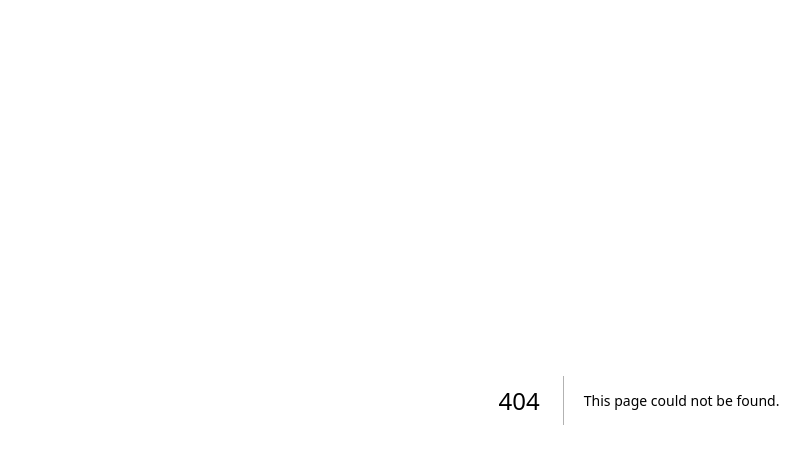
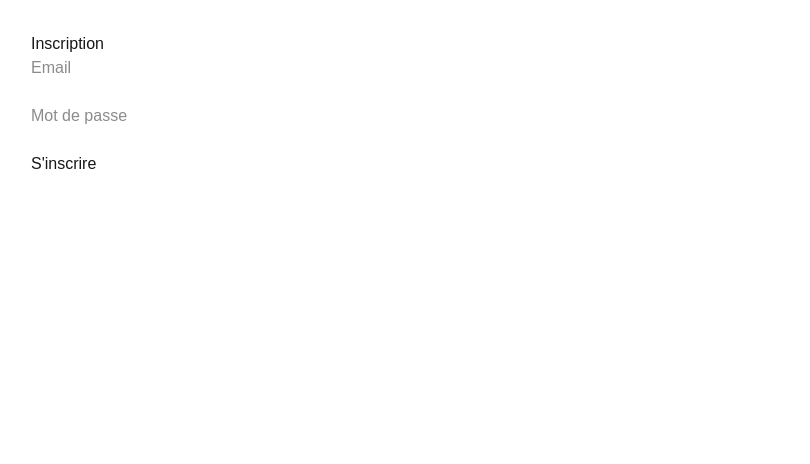
Before and after one commit to elyes-bk/media-challenge, a Next.js app: page /register in a window 1280 px wide. Before the commit this address had no page. Shown: the top 464 px of the page, without its empty margins (1-811 px from the left). Built offline with nearby package versions, Linux system fonts and the light colour scheme; no server answers.

Commit message:
inscription

```diff
--- /dev/null
+++ b/src/app/register/page.js
@@ -0,0 +1,57 @@
+'use client'
+
+import { useState } from 'react';
+import { supabase } from '@/lib/supabaseClient';
+
+export default function RegistrerPage(){
+
+    const [email,setEmail] = useState('');
+    const [password, setPassword] = useState('');
+    const [message, setMessage] = useState('')
+
+    const handleRegister = async (e) => {
+        e.preventDefault();
+
+        const {data, error} = await supabase.auth.signUp({
+            email,
+            password
+        })
+
+        if(error){
+            setMessage('Erreur: '+ error.message);
+            return;
+        }
+
+        await supabase.from('users').insert({
+            id: data.user.id,
+            email,
+            role: 'user'
+        })
+
+        setMessage('Inscription réussie ! Vérifie ton email.')
+    }
+
+    return (
+        <div style={{ padding: '2rem' }}>
+        <h1>Inscription</h1>
+        <form onSubmit={handleRegister}>
+            <input
+            type="email"
+            placeholder="Email"
+            value={email}
+            onChange={(e) => setEmail(e.target.value)}
+            required
+            /><br /><br />
+            <input
+            type="password"
+            placeholder="Mot de passe"
+            value={password}
+            onChange={(e) => setPassword(e.target.value)}
+            required
+            /><br /><br />
+            <button type="submit">S'inscrire</button>
+        </form>
+        <p>{message}</p>
+        </div>
+    );
+}
--- a/src/app/registrer/page.js
+++ /dev/null
@@ -1,15 +0,0 @@
-'use client'
-
-import { useState } from 'react';
-import { supabase } from '@/lib/supabaseClient';
-
-export default function RegistrerPage(){
-
-    const [email,setEmail] = useState('');
-    const [password, setPassword] = useState('');
-    const [message, setMessage] = useState('')
-
-    const handleRegister = async (e) => {
-        e.preventDefault();
-    }
-}
```
